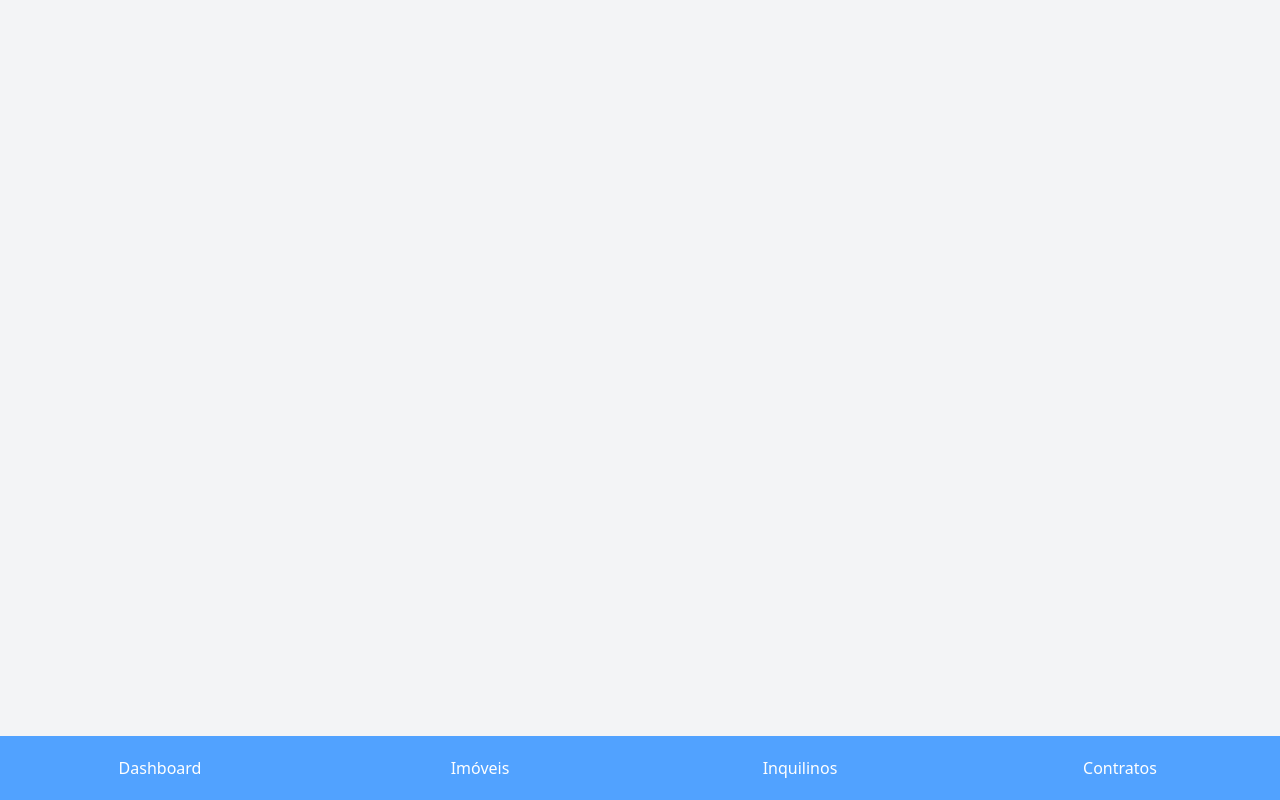
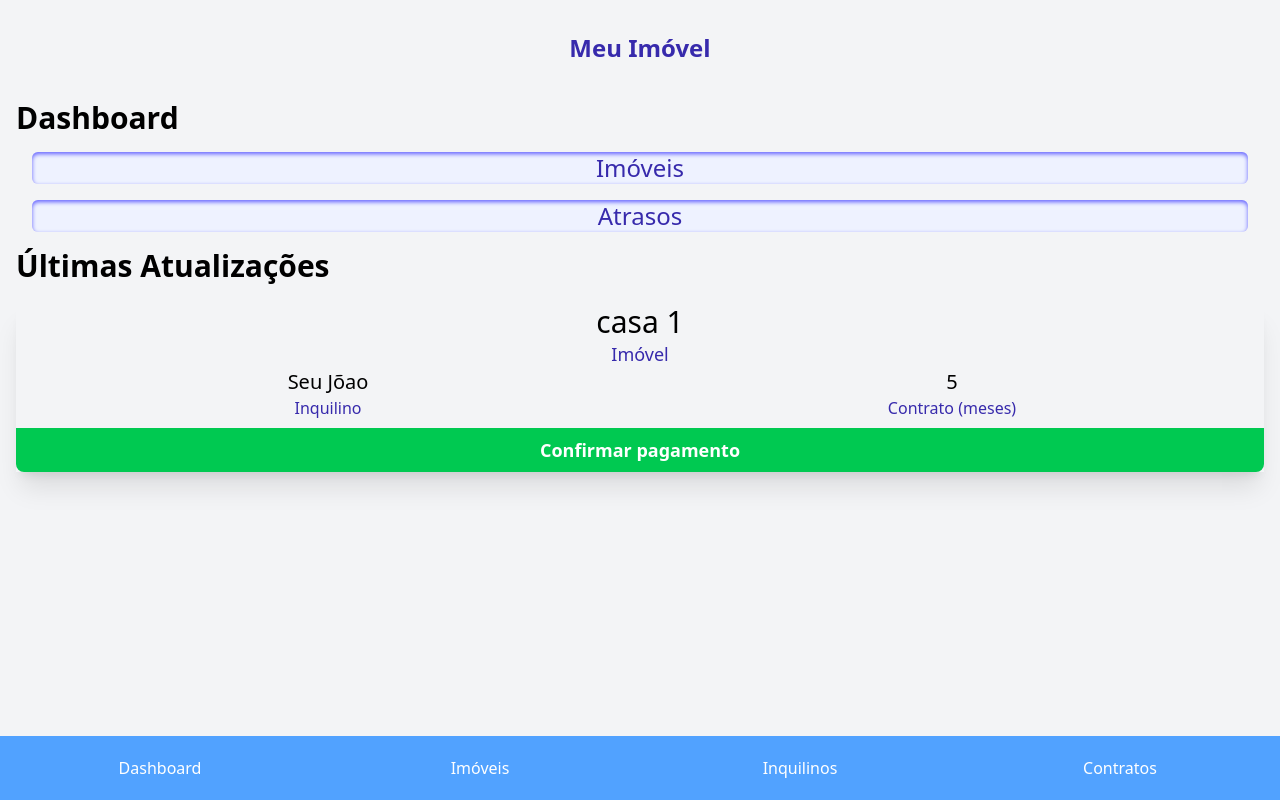
Before and after one commit to KennedyRamos/MeuImovel, a React (Vite) app: page /dashboard in a window 1280 px wide. Built offline with nearby package versions, Linux system fonts and the light colour scheme.

Commit message:
estruturando a page, criando o layout

```diff
--- a/src/pages/Dashboard.tsx
+++ b/src/pages/Dashboard.tsx
@@ -2,13 +2,55 @@ import Nav from "../components/nav";
 
 export default function Dashboard() {
   return (
-    <div className="min-h-screen p-6 bg-gray-100">
-      <header>
-
+    <div className="h-screen p-4 bg-gray-100">
+      <header className="text-center p-4 font-bold">
+        <h1 className="text-2xl  text-indigo-800">Meu Imóvel</h1>
       </header>
 
-      <main>
+      <main className="my-5">
+        <section>
 
+          <h2 className="text-3xl font-semibold">Dashboard</h2>
+
+          <div className="text-center">
+
+            <div className="bg-indigo-50 m-4 rounded-md inset-shadow-sm inset-shadow-indigo-500">
+              <h3 className="text-2xl font-medium text-indigo-800">Imóveis</h3>
+            </div>
+            <div className="bg-indigo-50 m-4 rounded-md inset-shadow-sm inset-shadow-indigo-500 font-medium">
+              <h3 className="text-2xl text-indigo-800">Atrasos</h3>
+            </div>
+
+          </div>
+
+        </section>
+
+        <section>
+          <h2 className="text-3xl font-semibold">Últimas Atualizações</h2>
+          <div>
+            <div className="grid grid-cols-2 my-5 shadow-xl">
+              <div className="text-center col-span-2">
+                <p className="text-3xl">casa 1</p>
+
+                <h3 className="text-lg font-medium text-indigo-800">Imóvel</h3>
+              </div>
+
+              <div className="text-center">
+                <p className="text-xl">Seu Jõao</p>
+
+                <h3 className="font-medium text-indigo-800">Inquilino</h3>
+              </div>
+
+              <div className="text-center">
+                <p className="text-xl">5</p>
+
+                <h3 className="font-medium text-indigo-800">Contrato (meses)</h3>
+              </div>
+
+              <button className="bg-green-500 text-center text-lg font-semibold text-white col-span-2 p-2 mt-2  rounded-b-lg">Confirmar pagamento</button>
+            </div>
+          </div>
+        </section>
       </main>
 
       <footer>
```
